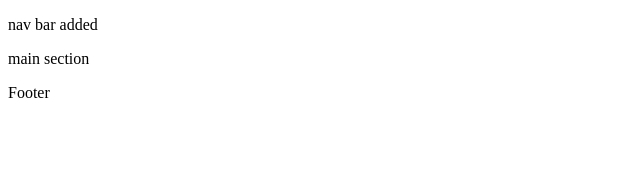
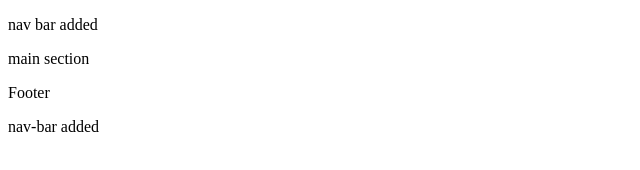
Before and after one commit to purvichauhan-26/CSS-quill, a plain HTML site: page demo.html in a window 1280 px wide. Shown: the whole page, without its empty margins (0-640 px from the left). Drawn offline with Linux system fonts and the light colour scheme.

Commit message:
updated demo.html

```diff
--- a/demo.html
+++ b/demo.html
@@ -9,5 +9,7 @@
     <p>nav bar added</p>
     <p>main section</p>
     <p>Footer</p>
+
+    <p>nav-bar added</p>
 </body>
 </html>
```
